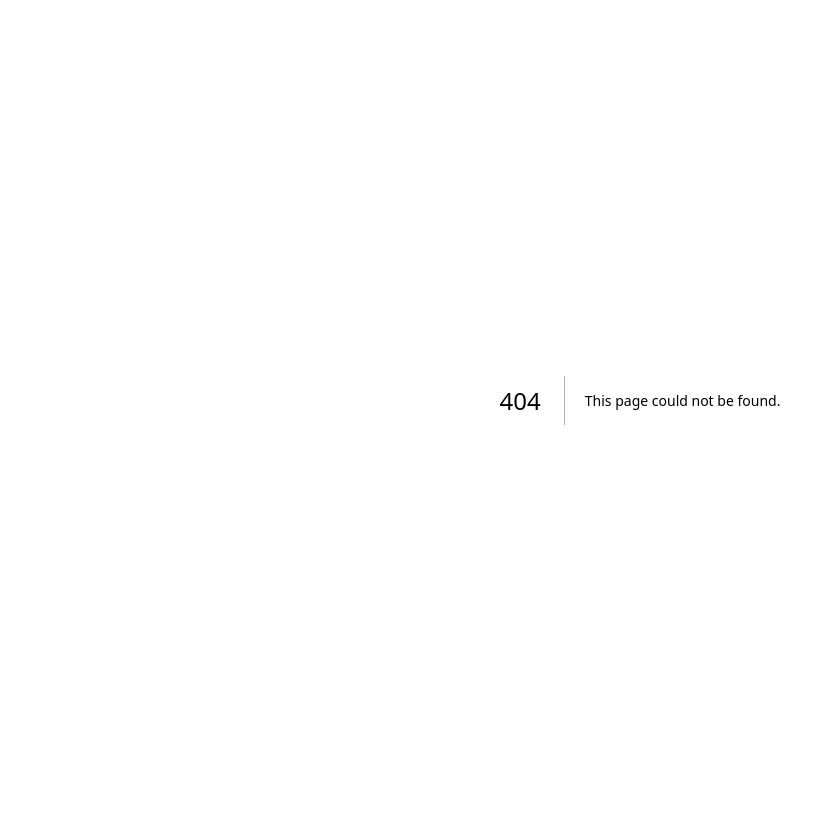
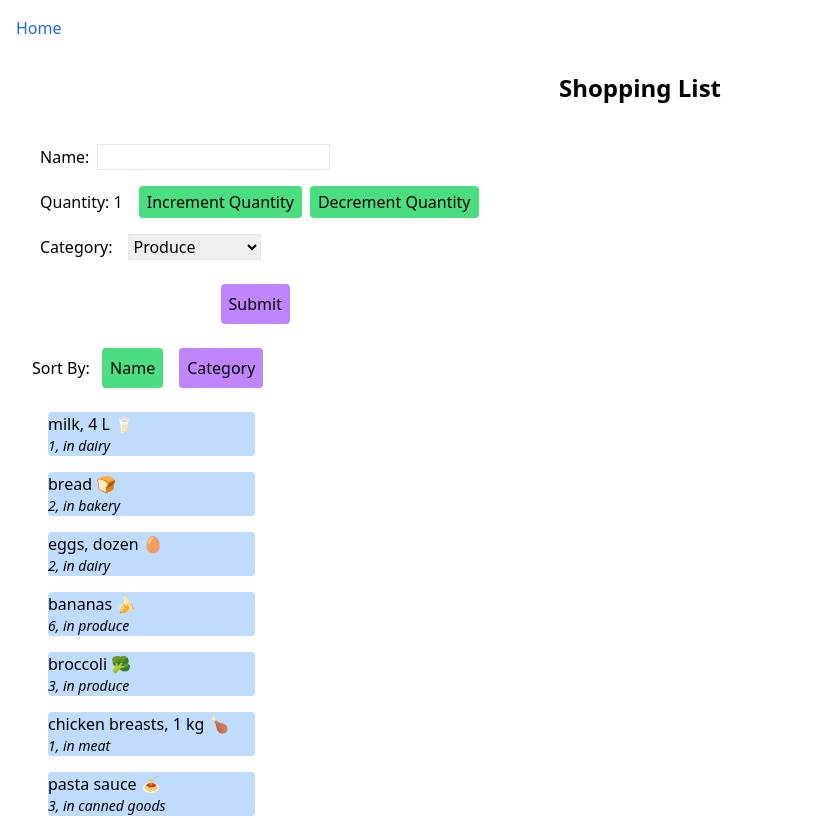
Before and after one commit to MichaelaP18/cprg306-assignments, a Next.js app: page /week-8 in a window 1280 px wide. Before the commit this address had no page. Shown: the top 818 px of the page, without its empty margins (0-826 px from the left). Built offline with nearby package versions, Linux system fonts and the light colour scheme.

Commit message:
Week 8 update

```diff
--- /dev/null
+++ b/app/week-8/item-list.js
@@ -0,0 +1,53 @@
+import { useState, useEffect } from 'react';
+import Item from './item';
+
+
+
+export default function ItemList({ items, onItemsSelect }) {
+    const [sortByName, setSortByName] = useState(true);
+    const [sortByCategory, setSortByCategory] = useState(false);
+    const [sortedItems, setSortedItems] = useState([...items]);
+
+    useEffect(() => {
+      setSortedItems([...items]);
+    }, [items]);
+
+
+
+    const handleClick = (sortOption) => {
+      let itemsCopy = [...items];
+        if (sortOption === 'name') {
+          setSortByName(true);
+          setSortByCategory(false);
+          itemsCopy.sort((a, b) => a.name.localeCompare(b.name));
+        } else if (sortOption === 'category') {
+          setSortByName(false);
+          setSortByCategory(true);
+          itemsCopy.sort((a, b) => a.category.localeCompare(b.category));
+        }
+        setSortedItems(itemsCopy);
+      };
+
+
+
+
+  return (
+    <div>
+        <label>Sort By: </label>
+        <button onClick={() => handleClick('name')}  className="bg-green-400 hover:bg-green-600 rounded w-30 p-2 m-2">Name</button>
+        <button onClick={() => handleClick('category')} className="bg-purple-400 hover:bg-purple-600 rounded w-30 p-2 m-2">Category</button>
+        <ul>
+        {sortedItems.map((item) => (
+            <Item
+              key={item.id}
+              name={item.name}
+              quantity={item.quantity}
+              category={item.category}
+              onSelect={() => onItemsSelect(item)}
+            />
+        ))}
+        </ul>
+    </div>
+  );
+
+};
--- /dev/null
+++ b/app/week-8/item.js
@@ -0,0 +1,15 @@
+
+
+const Item = ({ name, quantity, category, onSelect }) => {
+    return (
+      <li onClick={() => onSelect(name)}>
+        <div className="bg-blue-200 m-4 rounded hover:bg-blue-400">
+          <h3>{name}</h3>
+          <p className="text-sm italic">{quantity}, in {category}</p>
+        </div>
+
+      </li>
+    );
+  };
+
+  export default Item;
--- /dev/null
+++ b/app/week-8/items.json
@@ -0,0 +1,74 @@
+[
+    {
+      "id": "1h2GJKH12gkHG31h1H",
+      "name": "milk, 4 L 🥛",
+      "quantity": 1,
+      "category": "dairy"
+    },
+    {
+      "id": "2KJH3k2j3H1k2J3K1H",
+      "name": "bread 🍞",
+      "quantity": 2,
+      "category": "bakery"
+    },
+    {
+      "id": "3h2KJH3k2j3H1k2J3",
+      "name": "eggs, dozen 🥚",
+      "quantity": 2,
+      "category": "dairy"
+    },
+    {
+      "id": "4k2J3K1H2GJKH12gk",
+      "name": "bananas 🍌",
+      "quantity": 6,
+      "category": "produce"
+    },
+    {
+      "id": "5H1h1H2KJH3k2j3H",
+      "name": "broccoli 🥦",
+      "quantity": 3,
+      "category": "produce"
+    },
+    {
+      "id": "6H1k2J3K1H2GJKH1",
+      "name": "chicken breasts, 1 kg 🍗",
+      "quantity": 1,
+      "category": "meat"
+    },
+    {
+      "id": "7gkHG31h1H2KJH3k",
+      "name": "pasta sauce 🍝",
+      "quantity": 3,
+      "category": "canned goods"
+    },
+    {
+      "id": "8j3H1k2J3K1H2GJK",
+      "name": "spaghetti, 454 g 🍝",
+      "quantity": 2,
+      "category": "dry goods"
+    },
+    {
+      "id": "9H12gkHG31h1H2KJ",
+      "name": "toilet paper, 12 pack 🧻",
+      "quantity": 1,
+      "category": "household"
+    },
+    {
+      "id": "10H3k2j3H1k2J3K1",
+      "name": "paper towels, 6 pack",
+      "quantity": 1,
+      "category": "household"
+    },
+    {
+      "id": "11k2J3K1H2GJKH12",
+      "name": "dish soap 🍽️",
+      "quantity": 1,
+      "category": "household"
+    },
+    {
+      "id": "12GJKH12gkHG31h1",
+      "name": "hand soap 🧼",
+      "quantity": 4,
+      "category": "household"
+    }
+  ]
--- /dev/null
+++ b/app/week-8/meal-ideas.js
@@ -0,0 +1,53 @@
+"use-client"
+
+import { useState, useEffect } from 'react';
+import PropTypes from 'prop-types';
+
+const fetchMealIdeas = async (ingredient) => {
+    try {
+        const response = await fetch(`https://www.themealdb.com/api/json/v1/1/filter.php?i=${ingredient}`);
+        const data = await response.json();
+        return data.meals;
+    } catch (error) {
+        console.error('Error fetching meals:', error);
+        return [];
+    }
+};
+
+const MealIdeas = ({ ingredient }) => {
+    const [meals, setMeals] = useState([]);
+
+    useEffect(() => {
+       const loadMealIdeas = async () => {
+        const mealIdeas = await fetchMealIdeas(ingredient.name);
+        setMeals(mealIdeas || []);
+    };
+
+    if (ingredient.name) {
+        loadMealIdeas();
+    }
+    }, [ingredient]);
+
+    return (
+        <div>
+            <h3 className='font-bold text-2xl'>Meal Ideas:</h3>
+            <p>Here are some meal ideas based on the ingredient: {ingredient.name}</p>
+            <ul>
+                {meals.map((meal) => (
+                    <li key={meal.idMeal}>
+                        <p className='font-bold'>{meal.strMeal}</p>
+                        <img src={meal.strMealThumb} alt={meal.strMeal} width="100" />
+                    </li>
+                ))}
+            </ul>
+        </div>
+    );
+};
+
+MealIdeas.propTypes = {
+    ingredient: PropTypes.shape({
+        name: PropTypes.string.isRequired,
+    }).isRequired,
+};
+
+export default MealIdeas;
--- /dev/null
+++ b/app/week-8/new-item.js
@@ -0,0 +1,86 @@
+"use client";
+
+import React, { useState } from 'react';
+
+export default function NewItem({ onAddItem }) {
+
+const [name, setName] = useState("");
+const [quantity, setQuantity] = useState(1);
+const [category, setCategory] = useState("Produce");
+
+const generateId = () => {
+    return '_' + Math.random().toString(36).substring(2, 9);
+};
+
+const handleSubmit = (e) => {
+    e.preventDefault();
+
+    const newItem = {
+        id: generateId(),
+        name: name,
+        quantity: quantity,
+        category: category,
+    };
+
+    onAddItem(newItem);
+    setName("");
+    setQuantity(1);
+    setCategory("produce");
+};
+
+    const Increment = () => {
+        setQuantity(prevQuantity => {
+            if (prevQuantity < 20) {
+                return prevQuantity + 1;
+            }
+            return prevQuantity;
+        });
+    }
+
+    const Decrement = () => {
+        setQuantity(prevQuantity => {
+            if (prevQuantity > 1) {
+                return prevQuantity - 1;
+            }
+            return prevQuantity;
+        });
+    }
+
+    return (
+        <form onSubmit={handleSubmit}>
+            <div className="flex space-x-2">
+                <label className="m-2 my-auto">
+                    Name:
+                    <input className="border border-black-800 m-2" id="name" type="text" value={name} onChange={(e) => setName(e.target.value)} required />
+                </label>
+            </div>
+            <div className="flex space-x-2">
+                <p className="m-2 my-auto" type="number" value={quantity} onChange={(e) => setQuantity(Number(e.target.value))} min="1">Quantity: {quantity}</p>
+                <button type="button" className="px-2 bg-green-400 hover:bg-green-600 text-write w-30 rounded p-1 m-2" onClick={Increment}>Increment Quantity</button>
+
+                <button type="button" className="px-2 bg-green-400 hover:bg-green-600 text-write w-30 rounded p-1 m-2" onClick={Decrement}>Decrement Quantity</button>
+            </div>
+            <div className="flex space-x-2">
+                <label className="m-2 my-auto">
+                    Category:
+                </label>
+                    <select className="border border-black-800 m-2" id="category" value={category} onChange={(e) => setCategory(e.target.value)}>
+                        <option value="Produce">Produce</option>
+                        <option value="Dairy">Dairy</option>
+                        <option value="Bakery">Bakery</option>
+                        <option value="Meat">Meat</option>
+                        <option value="Frozen Foods">Frozen Foods</option>
+                        <option value="Canned Goods">Canned Goods</option>
+                        <option value="Dry Goods">Dry Goods</option>
+                        <option value="Beverages">Beverages</option>
+                        <option value="Snacks">Snacks</option>
+                        <option value="Household">Household</option>
+                        <option value="Other">Other</option>
+                    </select>
+            </div>
+            <div className='flex justify-center'>
+            <button className="bg-purple-400 hover:bg-purple-600 text-write w-30 rounded p-2 m-4" type="Submit">Submit</button>
+            </div>
+        </form>
+    );
+}
--- /dev/null
+++ b/app/week-8/page.js
@@ -0,0 +1,56 @@
+"use client";
+
+import { useState } from 'react';
+import ItemList from './item-list';
+import NewItem from './new-item';
+import itemsData from './items';
+import Link from "next/link";
+import MealIdeas from "./meal-ideas";
+
+const Page = () => {
+  const [items, setItems] = useState(itemsData);
+  const [selectedItemName, setSelectedItemName] = useState('');
+
+  const handleAddItem = (newItem) => {
+    setItems([...items, newItem]);
+    };
+
+  const removeEmojis = (string) => {
+    return string.replace(/[\u{1F600}-\u{1F64F}\u{1F300}-\u{1F5FF}\u{1F680}-\u{1F6FF}\u{1F700}-\u{1F77F}\u{1F780}-\u{1F7FF}\u{1F800}-\u{1F8FF}\u{1F900}-\u{1F9FF}\u{1FA00}-\u{1FA6F}\u{1FA70}-\u{1FAFF}\u{1FB00}-\u{1FBFF}]/gu,
+      ''
+    );
+  };
+
+  const handleItemSelect = (item) => {
+    let cleanedName = item.name.split(',')[0].trim();
+    cleanedName = removeEmojis(cleanedName);
+    setSelectedItemName(cleanedName);
+  };
+
+  return (
+    <main>
+      <ul>
+        <li className="p-4 text-left hover:text-blue-600">
+          <Link href="http://localhost:3000/">Home</Link>
+        </li>
+      </ul>
+      <div className="flex flex-col items-center p-4">
+      <h1 className="text-2xl font-bold mb-4">Shopping List</h1>
+
+      <div className="flex justify-between w-full">
+          <div className="flex flex-col items-start p-4">
+            <NewItem onAddItem={handleAddItem} />
+            <ItemList items={items} onItemsSelect={handleItemSelect}/>
+          </div>
+      {selectedItemName && (
+        <div className="flex flex-col items-start p-4">
+          <MealIdeas ingredient={{ name: selectedItemName }} />
+        </div>
+      )}
+      </div>
+      </div>
+    </main>
+  );
+};
+
+export default Page;
```
